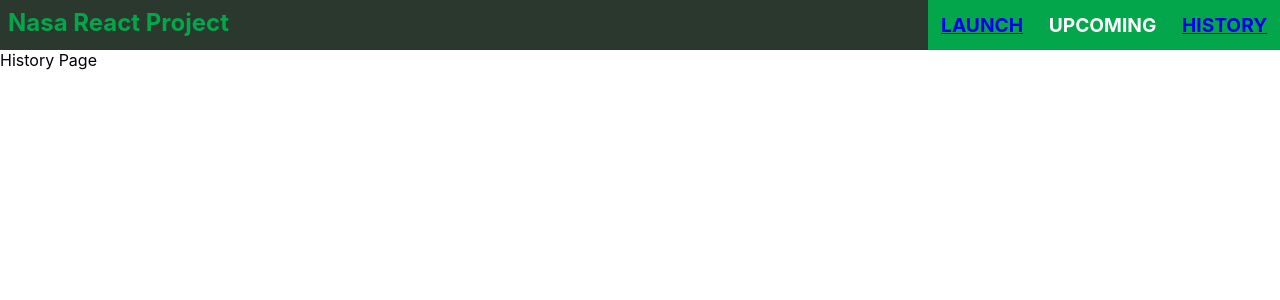
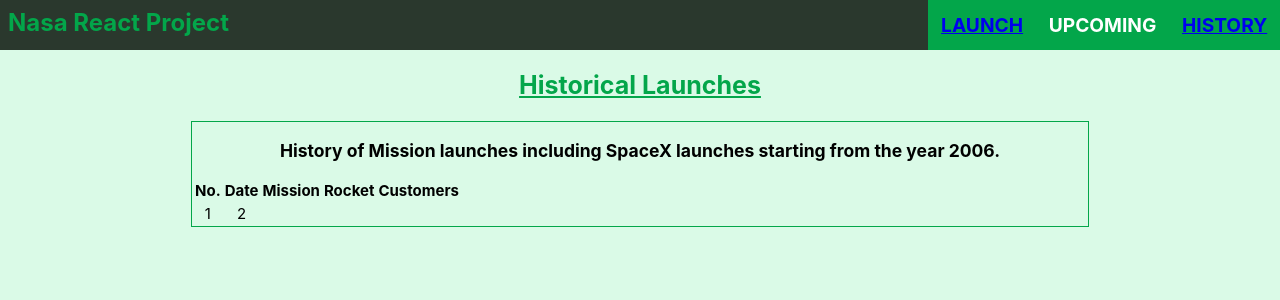
Before and after one commit to rupamswain1/learning-node, a React (Vite) app in the folder node-react-nasa-project/client/: page /history in a window 1280 px wide. Shown: the top 300 px of the page. Built offline with nearby package versions, Linux system fonts and the light colour scheme.

Commit message:
structured history page

```diff
--- a/node-react-nasa-project/client/src/App.css
+++ b/node-react-nasa-project/client/src/App.css
@@ -1,6 +1,10 @@
+:root{
+  --backgroudColor:#dafae7;
+}
 body{
   box-sizing: border-box;
   font-size: 10px;
-  background-color: #dafae7;
+
+  background-color: var(--backgroudColor);
 
 }
--- a/node-react-nasa-project/client/src/App.tsx
+++ b/node-react-nasa-project/client/src/App.tsx
@@ -2,7 +2,8 @@ import Homepage from "./pages/homepage/Homepage.component"
 import Header from "./components/header/Header.component";
 import LaunchPage from "./pages/launchPage/launchPage.component";
 import HistoryPage from "./pages/historyPage/historyPage.component";
-import { BrowserRouter, Routes, Route } from 'react-router-dom'
+import { BrowserRouter, Routes, Route } from 'react-router-dom';
+import './App.css'
 function App() {
   document.title = "Nasa Project"
   return (
--- a/node-react-nasa-project/client/src/pages/historyPage/historyPage.component.tsx
+++ b/node-react-nasa-project/client/src/pages/historyPage/historyPage.component.tsx
@@ -4,8 +4,30 @@ import './historyPage.style.scss';
 
 const HistoryPage = () => {
     return (
-        <div>
-            History Page
+        <div className='historyPage'>
+            <h2 className='sub-heading'>Historical Launches</h2>
+            <div className='historyContainer'>
+                <div>
+                    <h3>History of Mission launches including SpaceX launches starting from the year 2006.</h3>
+                    <table className='history-table'>
+                        <thead>
+                            <tr>
+                                <th>No.</th>
+                                <th>Date</th>
+                                <th>Mission</th>
+                                <th>Rocket</th>
+                                <th>Customers</th>
+                            </tr>
+                        </thead>
+                        <tbody>
+                            <tr>
+                                <td>1</td>
+                                <td>2</td>
+                            </tr>
+                        </tbody>
+                    </table>
+                </div>
+            </div>
         </div>
     )
 }
--- a/node-react-nasa-project/client/src/pages/historyPage/historyPage.style.scss
+++ b/node-react-nasa-project/client/src/pages/historyPage/historyPage.style.scss
@@ -0,0 +1,18 @@
+.historyPage{
+    background-color: var(--backgroundColor);
+    text-align: center;
+    display: flex;
+    flex-direction: column;
+    justify-content: center;
+    align-items: center;
+}
+.sub-heading{
+    font-size: 25px;
+    color: #03A64A;;
+    text-decoration: underline;
+}
+.historyContainer{
+    width: 70vw;
+    border:1px solid #03A64A;
+    font-size: 15px;
+}
--- a/node-react-nasa-project/client/src/pages/launchPage/launchPage.component.tsx
+++ b/node-react-nasa-project/client/src/pages/launchPage/launchPage.component.tsx
@@ -2,7 +2,7 @@ import React from 'react'
 
 const LaunchPage = () => {
     return (
-        <div>
+        <div className="launchPage">
             Launch Page
         </div>
     )
```
